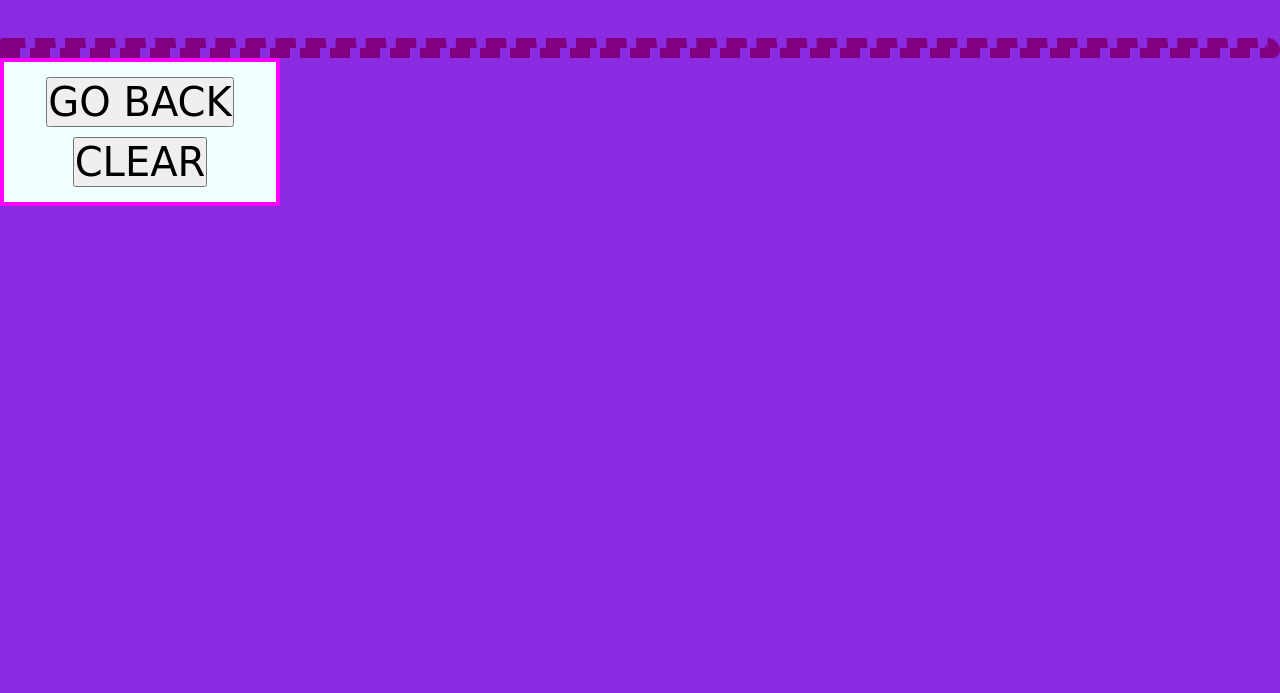
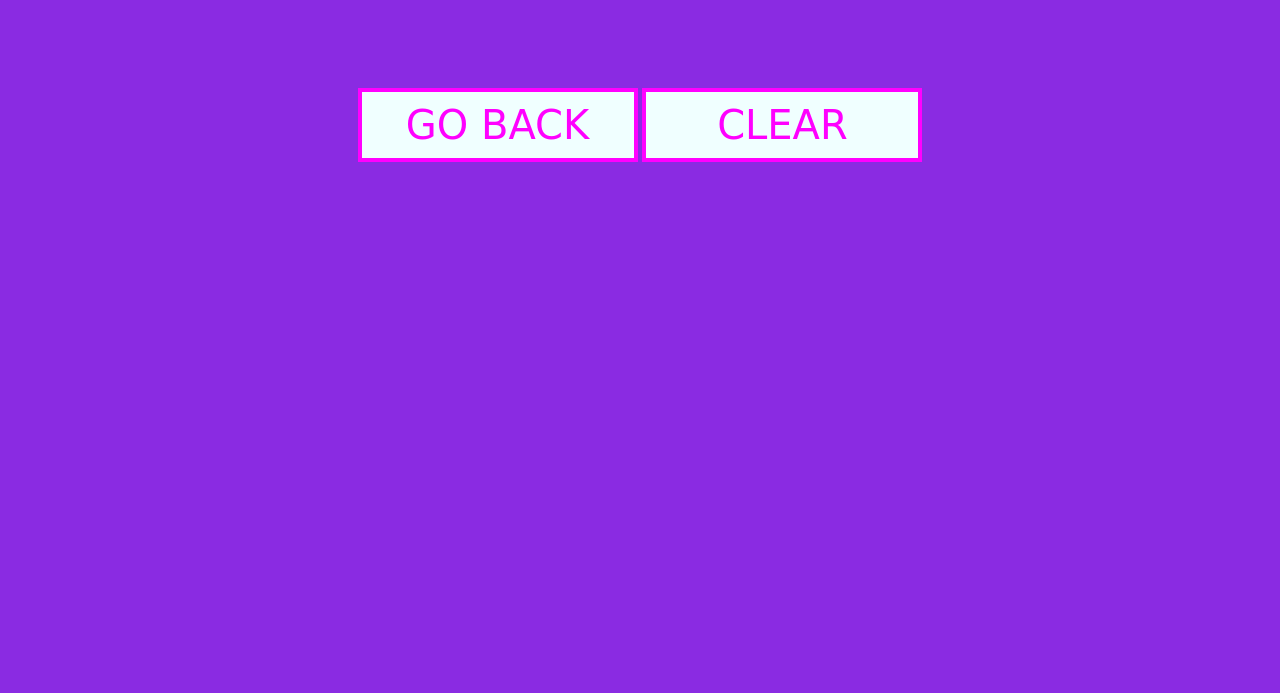
Before and after one commit to MERYEM-AD/Code-Quiz, a plain HTML site: page webpages/highScores.html in a window 1280 px wide. Shown: the part 107-800 px from the top of the page. Drawn offline with Linux system fonts and the light colour scheme; a web font is replaced by a local one.

Commit message:
style HighScores.html

```diff
--- a/assets/css/style.css
+++ b/assets/css/style.css
@@ -51,6 +51,11 @@ html {
   .direction-column{
 
     flex-direction: column;
+  }
+
+  .align-items{
+
+    align-items: center;
   }
 
   .justify-content{
@@ -152,3 +157,11 @@ li{
 
 
 }
+
+
+
+.btn_highScores{
+
+
+  margin-top: 50px;
+}
--- a/assets/js/script.js
+++ b/assets/js/script.js
@@ -221,7 +221,7 @@ const QuestionsTest =[ //Array of Questions objects
   }
 
 
-/* Form for regitration */
+/* Form for registration */
       const registerBtn = document.createElement("BUTTON");
       let registerInp = document.createElement("input");
 
--- a/assets/js/script_hs.js
+++ b/assets/js/script_hs.js
@@ -1,7 +1,8 @@
 
 const gobackbtn = document.querySelector("#goBack");
 const clearbtn = document.querySelector("#clear");
-let HighscoresList = document.querySelector("#HighscoresList");
+const HighscoresList = document.querySelector("#HighscoresList");
+HighscoresList.setAttribute("style","border-radius:0;border: none;list-style: none;");
 
  function renderLastRegistered(){
 
@@ -9,14 +10,16 @@ let HighscoresList = document.querySelector("#HighscoresList");
 
   let ScoresTabl = localStorage.getItem("ScoresTabl");
   ScoresTabl = JSON.parse(ScoresTabl);
+;
 
   if (ScoresTabl !== null) {
 
       for (var i = 0; i < ScoresTabl.length; i++) {
 
-          var createLi = document.createElement("li");
-          createLi.textContent = ScoresTabl[i].Name + " YOUR SCORE IS :" + ScoresTabl[i].FinalScore;
-          HighscoresList.appendChild(createLi);
+          const Li_element = document.createElement("li");
+          Li_element.setAttribute("style","padding: 50px;margin:0");
+          Li_element.textContent = ScoresTabl[i].Name + " YOUR SCORE IS : " + ScoresTabl[i].FinalScore;
+          HighscoresList.appendChild(Li_element);
 
       }
   }
--- a/webpages/highScores.html
+++ b/webpages/highScores.html
@@ -6,10 +6,14 @@
     <meta http-equiv="X-UA-Compatible" content="ie=edge" />
     <title>HighScores</title>
     <link rel="stylesheet" href="../assets/css/reset.css" />
+    <link href="https://fonts.googleapis.com/css2?family=Bebas+Neue&family=Gemunu+Libre:wght@800&family=Rubik+Beastly&display=swap" rel="stylesheet">
+    <link href="https://fonts.googleapis.com/css2?family=Titillium+Web:ital,wght@0,200;1,400&display=swap" rel="stylesheet">
     <link rel="stylesheet" href="../assets/css/style.css" />
   </head>
   <body>
-         <h1>HighScores </h1>
+
+    <section class="display-flex direction-column align-items">
+         <h1>HighScores</h1>
     <div class="HighScores">
 
       <ul id="HighscoresList"></ul>
@@ -17,13 +21,13 @@
 
     </div>
 
-  <div class="btn">
-   <button id="goBack">GO BACK</button>
-   <button id="clear">CLEAR</button>
+  <div class="btn_highScores">
+   <button id="goBack" class="btn">GO BACK</button>
+   <button id="clear" class="btn">CLEAR</button>
 
      </div>
 
-
+</section>
 
     <script src="../assets/js/script_hs.js"></script>
   </body>
```
